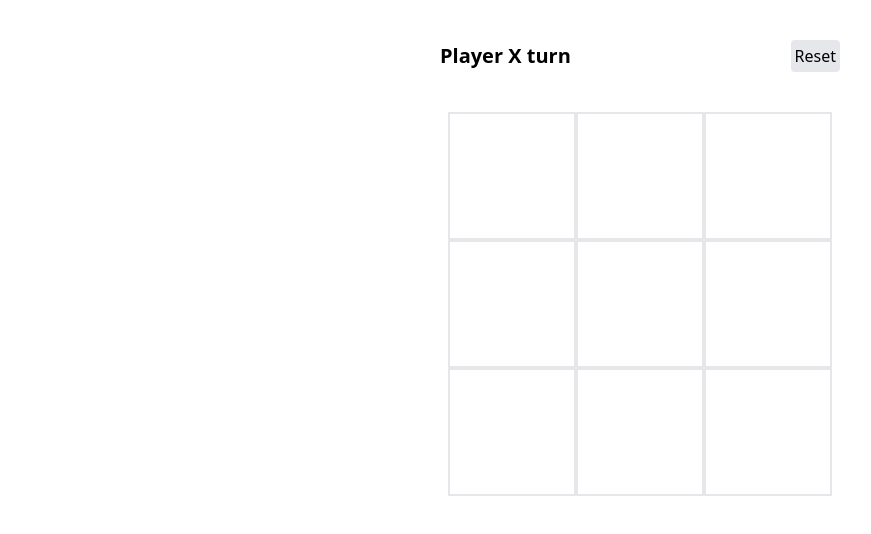
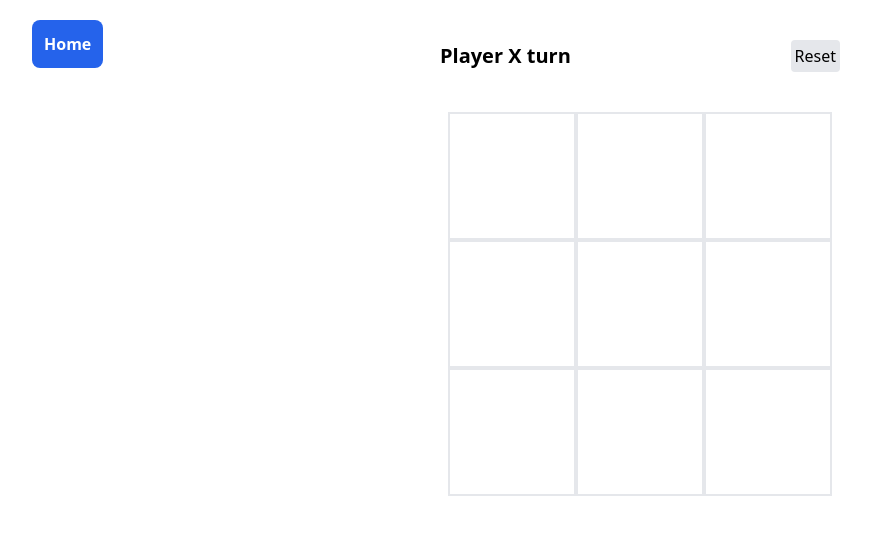
Before and after one commit to rmh96/rmh-mini-projects, a React (Create React App) app: page /tic-tac-toe in a window 1280 px wide. Shown: the top 534 px of the page, without its empty margins (0-871 px from the left). Built offline with nearby package versions, Linux system fonts and the light colour scheme.

Commit message:
tictactoe backtohome comp added

```diff
--- a/src/components/TicTacToe/TicTacToe.jsx
+++ b/src/components/TicTacToe/TicTacToe.jsx
@@ -1,5 +1,6 @@
 import React from "react";
 import { useTicTacToe } from "./useTicTacToe";
+import BackToHome from "../BackToHome";
 
 //dynamic A*A grid setting
 const dynaMicBoard = 3;
@@ -8,6 +9,8 @@ const TicTacToe = () => {
   const { board, currentStatus, handleClick, resetGame } =
     useTicTacToe(dynaMicBoard);
   return (
+    <>
+      <BackToHome />
       <div
         className="w-full flex flex-col justify-center items-center pt-10 relative left-1/2 -translate-x-1/2"
         style={{ maxWidth: `calc(${dynaMicBoard + 1} * 100px)` }}
@@ -33,6 +36,7 @@ const TicTacToe = () => {
           })}
         </div>
       </div>
+    </>
   );
 };
 
```
Lines whose indentation alone changed are shown as unchanged.
